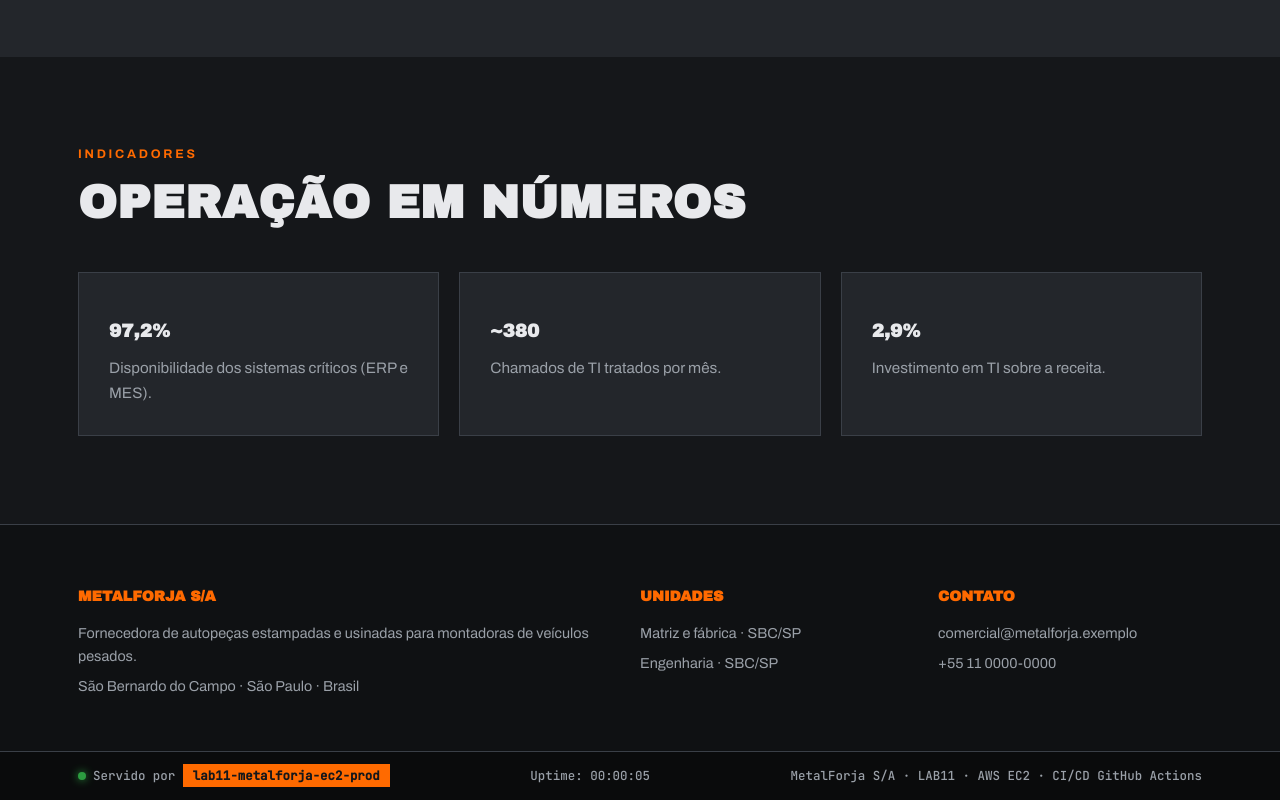
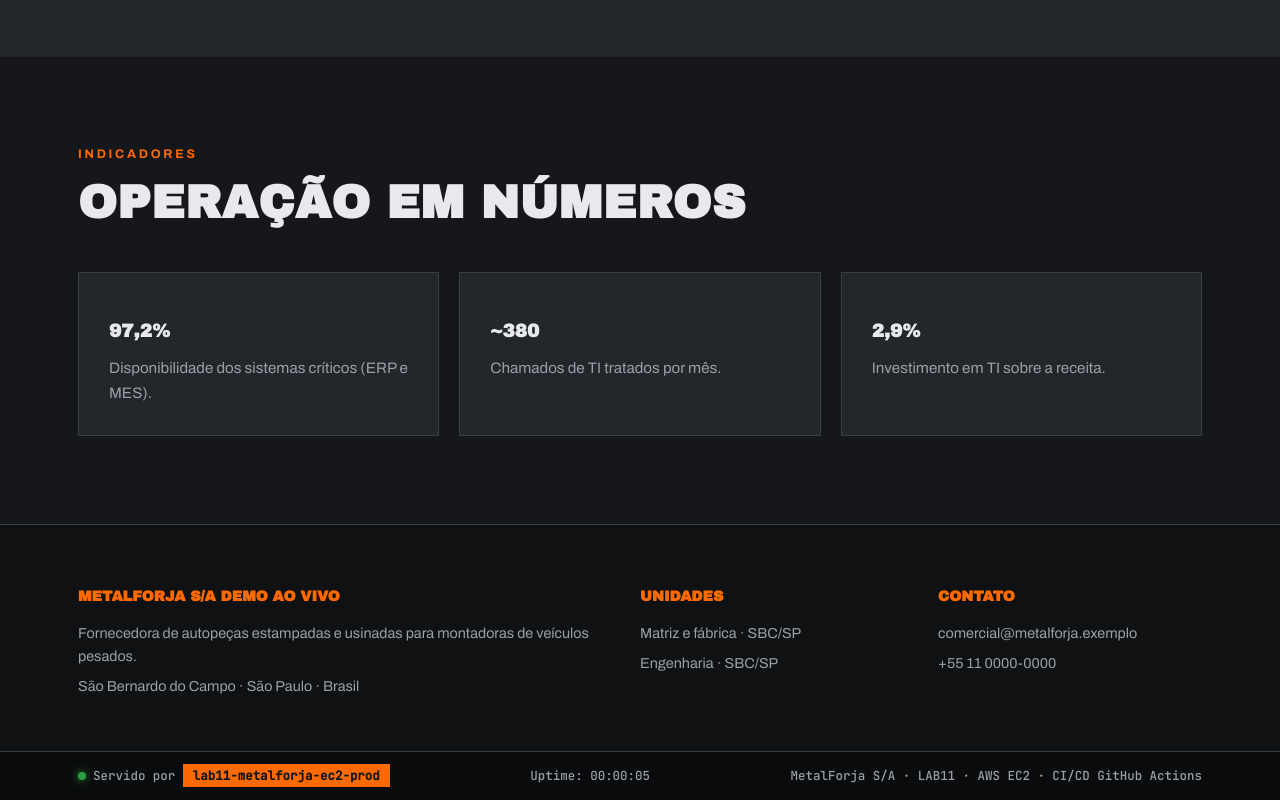
Before and after one commit to QziaCode/lab11-metalforja, a plain HTML site: page index.html in a window 1280 px wide. Shown: the part 2063-2863 px from the top of the page. Drawn offline with Linux system fonts and the light colour scheme.

Commit message:
DEMO AO VIVO

```diff
--- a/index.html
+++ b/index.html
@@ -152,7 +152,7 @@
 <footer id="contato">
   <div class="wrap fgrid">
     <div>
-      <h4>MetalForja S/A</h4>
+      <h4>MetalForja S/A DEMO AO VIVO</h4>
       <p>Fornecedora de autopeças estampadas e usinadas para montadoras de veículos pesados.</p>
       <p>São Bernardo do Campo · São Paulo · Brasil</p>
     </div>
```
